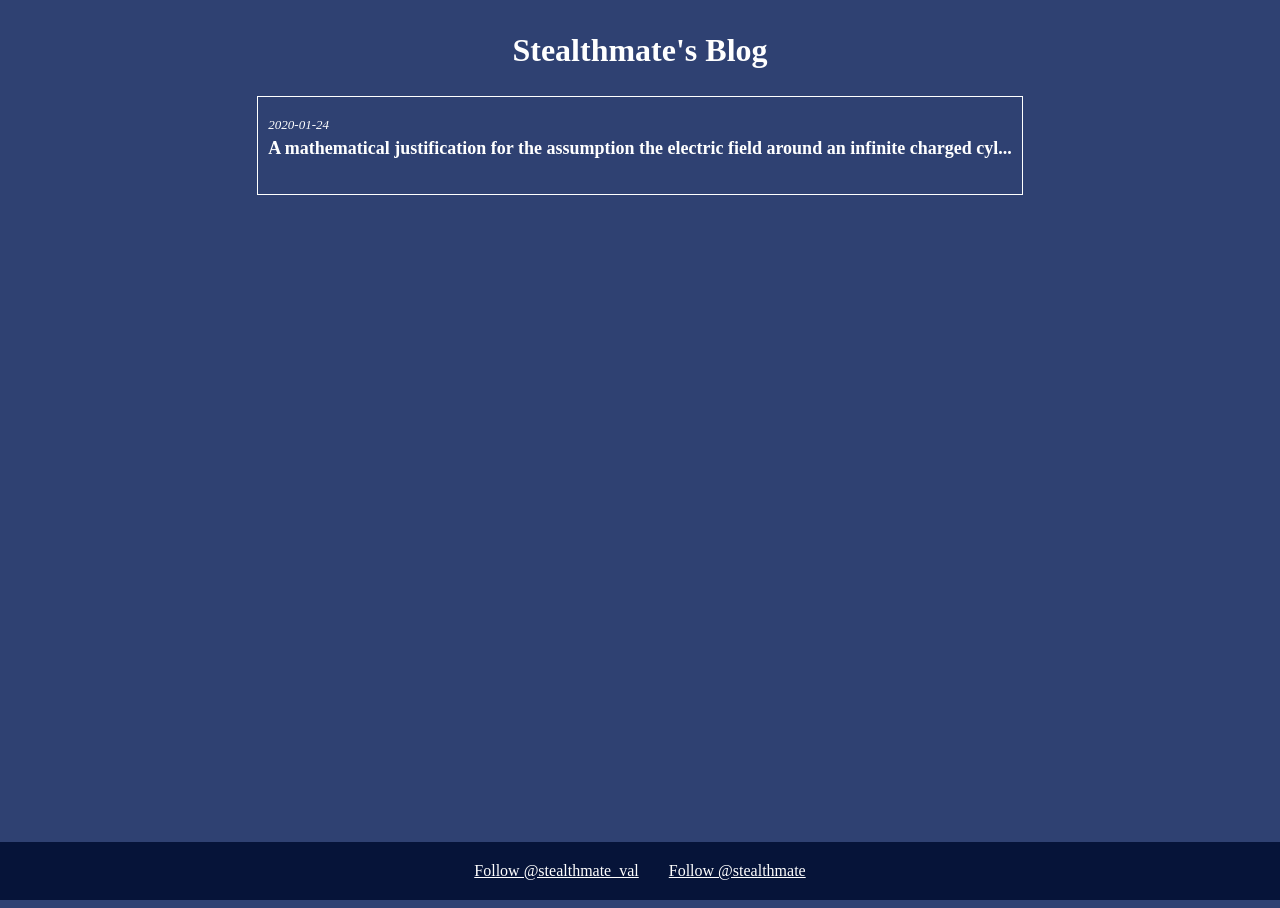
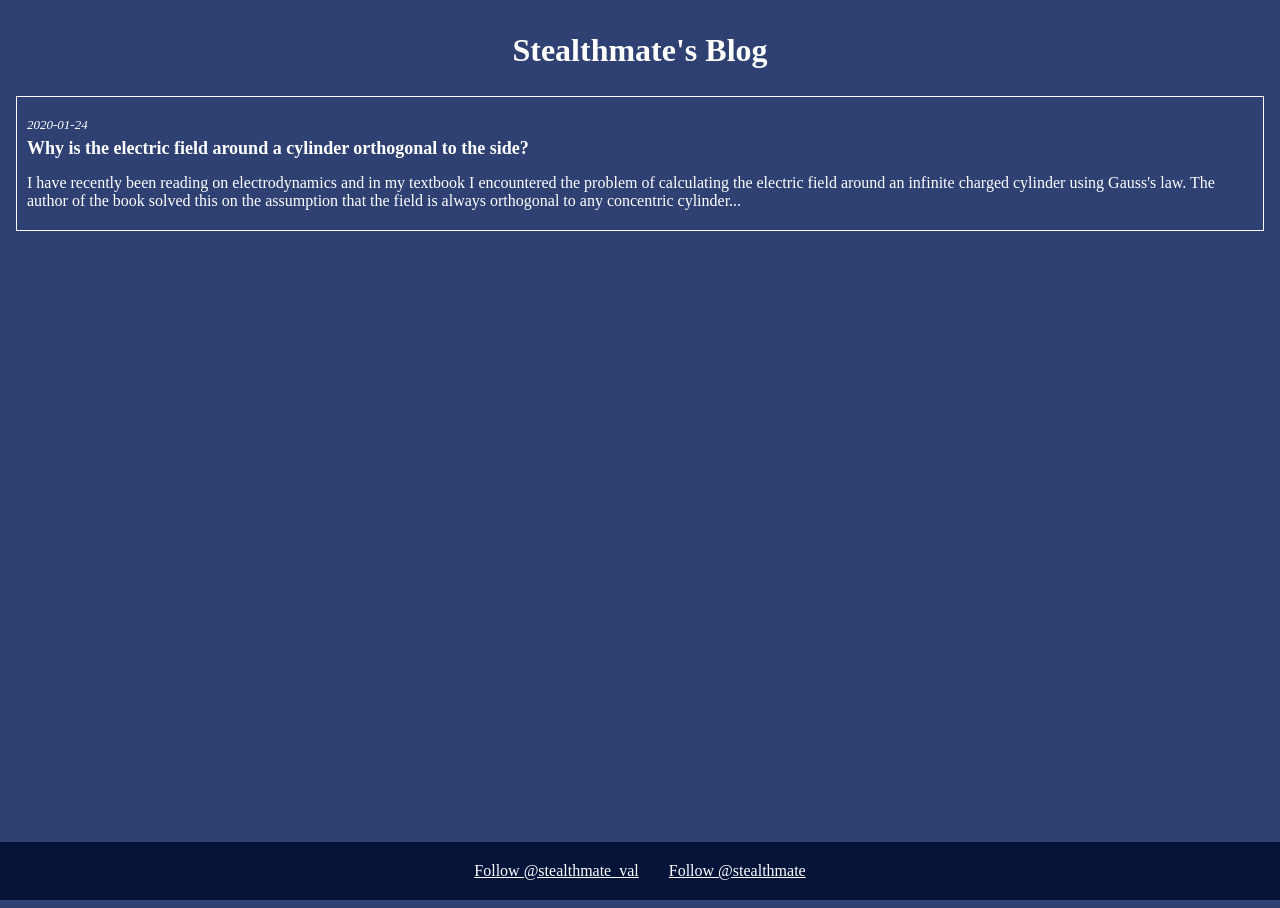
Before and after one commit to Stealthmate/stealthmate.github.io-dev, a Jekyll site: the page built from index.md, in a window 1280 px wide. Built offline with Jekyll 4.4.1, drawn with Linux system fonts in a browser that asks for light colours; comment, search, counter and statistics services are not loaded.

Commit message:
Add post styling

```diff
--- /dev/null
+++ b/_includes/qed.html
@@ -0,0 +1 @@
+<span class="qed">Q.E.D.</span>
--- a/_posts/2020-01-24-a-mathematical-proof-electric-field-cylinder.md
+++ b/_posts/2020-01-24-a-mathematical-proof-electric-field-cylinder.md
@@ -1,23 +1,23 @@
 ---
-layout: default
+layout: post_md
 toc: true
-title: A mathematical justification for the assumption the electric field around an infinite charged cylinder is orthogonal to its surface
+title: Why is the electric field around a cylinder orthogonal to the side?
+last_edit: 2020-04-19
+abstract: I have recently been reading on electrodynamics and in my textbook I encountered the problem of calculating the electric field around an infinite charged cylinder using Gauss's law. The author of the book solved this on the assumption that the field is always orthogonal to any concentric cylinder around the charge. However, I thought this assumption needs a justification and so I spent a considerable amount of time proving it with rigorous mathematics.
 ---
 
-# Preface
-
-$$
+## Preface
+$
 \gdef\vec#1{\mathbf{#1}}
 \gdef\abs#1{\lvert #1 \rvert}
-$$
+$
+I have recently been reading on electrodynamics and in my textbook I encountered the problem of calculating the electric field around an infinite charged cylinder using Gauss's law. The author of the book solved this on the assumption that the field is always orthogonal to any concentric cylinder around the charge. That is, it looks like this when viewed from the top
 
-I have recently been reading on electrodynamics and in my textbook I encountered the problem of calculating the electric field around an infinite charged cylinder using Gauss's law. The author of the book solved this on the assumption that the field is always orthogonal to any concentric cylinder around the charge. That is, it looks like this when viewed fro m the top
-
-<img style="margin: auto; width: 500px; display: block;" src="{{ '/assets/images/01-cylinder-vector-field.png' | relative_url }}" />
+<img src="{{ '/assets/images/01-cylinder-vector-field.png' | relative_url }}" />
 
 I understand the intuitive reasoning behind this, however I was looking for a mathematical proof of that, and since I didn't find one, I constructed one myself. In this post I have layed out my process of reasoning and I hope that it will help other people as well.
 
-# Stating the problem mathematically
+## Stating the problem mathematically
 
 Given a cylinder with radius $R$, bounded by the surface
 
@@ -39,9 +39,19 @@ where $c$ is some constant and the electric field is given by integrating Coulom
 
 $$\vec E(\vec p) = \frac{\rho}{4\pi\epsilon_0}\iiint_V \frac{\vec p - \vec x}{\abs{\vec p - \vec x}^3} dv$$
 
-Note that in the above, $\rho$ is uniform throughout the cylinder and can therefore be brought out of the integral as a constant.
+Note that in the above, $\rho$ is uniform throughout the cylinder and can therefore be brought out of the integral as a constant. Furthermore, if we use cylindrical coordinates, we have
 
-# Part 1 - Solving for the $z$ dimension
+$$
+\begin{aligned}
+\Delta v &= \frac{1}{2}((r + \Delta r)^2 - r^2)\Delta\theta \Delta z \\
+&= \frac{1}{2}(2r\Delta r + (\Delta r^2))\Delta\theta \Delta z \\
+&= r\Delta r\Delta\theta \Delta z + (\Delta r^2)\Delta\theta \Delta z
+\end{aligned}
+$$
+
+When constructing the integral, we apply a limit over this
+
+## Part 1 - Solving for the $z$ dimension
 
 First, we will show that for any $\vec p$ outside of the cylinder, the electric field's $z$ component at that point is zero. Let
 
@@ -122,7 +132,7 @@ $$
 
 Thus we have finally shown that the electric field's $z$ component is zero for any point outside the cylinder.
 
-# Part 2 - Solving for the $x$ and $y$ dimensions
+## Part 2 - Solving for the $x$ and $y$ dimensions
 
 First, we will show that for a point $\vec p$ outside of the cylinder, its projection on the $z = 0$ plane is parallel to the normal of $F$. Take
 
@@ -314,4 +324,4 @@ $$
 \vec E(\vec p) = \frac{cR}{r_p}\vec n
 $$
 
-Q.E.D.
+{% include qed.html %}
--- /dev/null
+++ b/_sass/_post.scss
@@ -0,0 +1,70 @@
+@import 'theme_common';
+
+p {
+  text-align: justify;
+  margin: 10px 0;
+}
+
+h1 {
+  margin-bottom: 10px;
+}
+
+h2 {
+  font-size: $font-size-heading;
+  margin-top: $post-h2-margin-top;
+  margin-bottom: 5px;
+}
+
+header, main {
+  margin: 20px 20px 10px 20px;
+}
+
+article > h2:first-child {
+  margin-top: 0;
+}
+
+header {
+  h1 {
+    font-size: $font-size-title;
+  }
+
+  .post-date {
+    font-size: $font-size-small;
+      color: $color-text-faded;
+    label {
+      display: inline-block;
+      width: 110px;
+    }
+    time {
+      margin-left: 3px;
+    }
+  }
+
+  .abstract {
+    font-style: italic;
+    font-size: $font-size-small;
+  }
+}
+
+hr {
+  margin-top: 10px;
+  width: 90%;
+}
+
+article {
+  display: flex;
+  flex-direction: column;
+  align-items: flex-start;
+  justify-content: flex-start;
+  width: 100%;
+
+  p {
+    width: 100%;
+  }
+
+  img {
+    max-width: 100%;
+    margin: auto;
+    display: block;
+  }
+}
--- /dev/null
+++ b/_sass/_post_md.scss
@@ -0,0 +1,13 @@
+@import 'common';
+
+nav {
+  display: flex;
+  flex-direction: row;
+  align-items: center;
+  height: 30px;
+  padding: 0;
+
+  a {
+    margin: 0 10px;
+  }
+}
--- /dev/null
+++ b/_sass/_theme_common.scss
@@ -0,0 +1,6 @@
+$font-size-title: 1.8rem;
+$font-size-heading: 1.5rem;
+$font-size-small: 1rem;
+$post-side-margin: 20px;
+$post-h2-margin-top: 20px;
+// $global-content-max-width: 1400px;
--- /dev/null
+++ b/assets/css/post_md.scss
@@ -0,0 +1,4 @@
+---
+---
+
+@import 'post_md';
```
Also changed, not shown: other parts of _posts/2020-01-24-a-mathematical-proof-electric-field-cylinder.md (+1 -1 lines), _layouts/post_md.html (added, +38 -0 lines).
